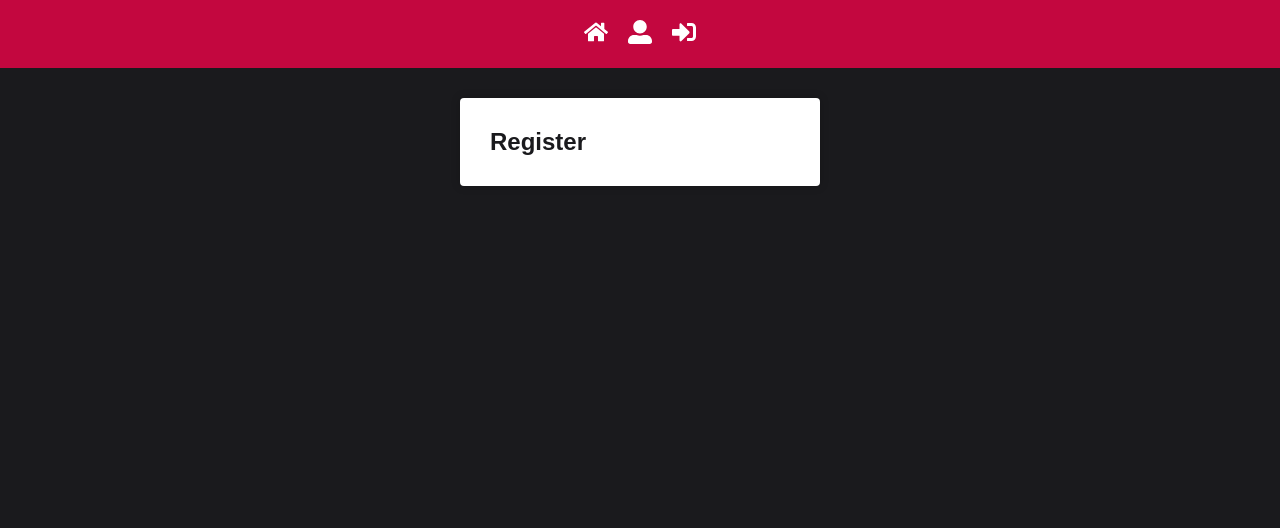
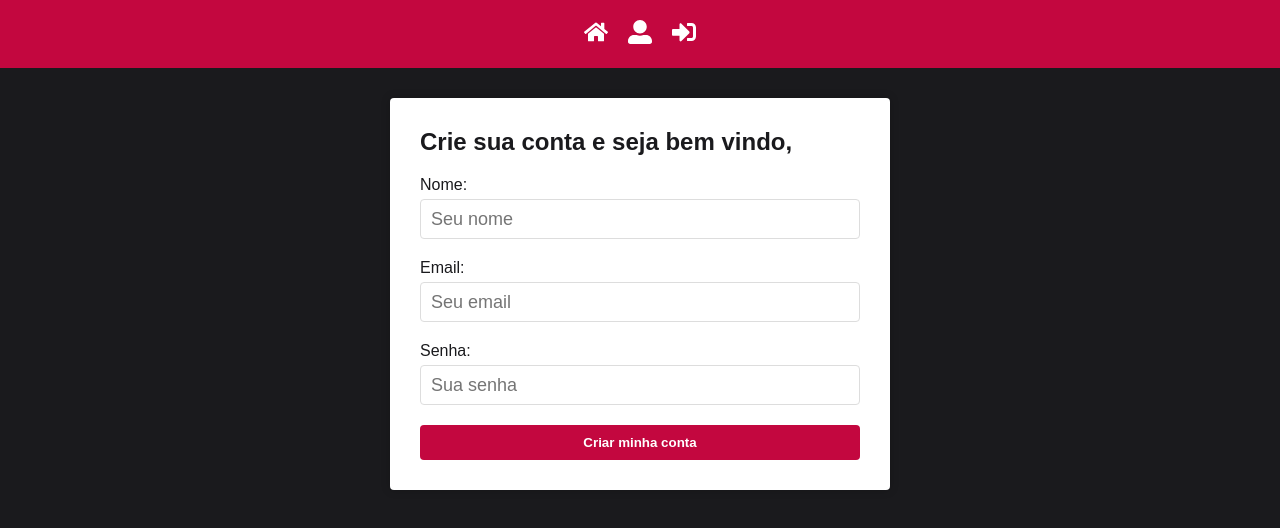
Before and after one commit to mitestainer7/consumindo-api-escola, a React (Create React App) app: page /register in a window 1280 px wide. Shown: the top 528 px of the page. Built offline with nearby package versions, Linux system fonts and the light colour scheme.

Commit message:
registro de usuário na aplicação
registro de usuário com validação no front-end foi criado com sucesso.

```diff
--- a/package.json
+++ b/package.json
@@ -9,6 +9,7 @@
     "@testing-library/user-event": "^13.5.0",
     "axios": "^1.6.2",
     "history": "^4.10.1",
+    "lodash": "^4.17.21",
     "prop-types": "^15.8.1",
     "react": "^18.2.0",
     "react-dom": "^18.2.0",
@@ -21,6 +22,7 @@
     "redux-persist": "^6.0.0",
     "redux-saga": "^1.2.3",
     "styled-components": "^6.1.1",
+    "validator": "^13.11.0",
     "web-vitals": "^2.1.4"
   },
   "scripts": {
--- a/src/config/colors.js
+++ b/src/config/colors.js
@@ -2,6 +2,6 @@ export const primaryColor = `#C3073F`;
 export const primaryDarkColor = `#1A1A1D`;
 
 export const successColor = `#0197F6`;
-export const errorColor = `#0197F6`;
-export const infoColor = `#F2AF29`;
+export const infoColor = `#0197F6`;
+export const errorColor = `#F2AF29`;
 export const warningColor = `#F2AF29`;
--- a/src/pages/Alunos/index.js
+++ b/src/pages/Alunos/index.js
@@ -1,11 +1,52 @@
-import React from 'react';
+import React, { useEffect, useState } from 'react';
+import { Link } from 'react-router-dom';
+import { get } from 'lodash';
+import { FaUserCircle, FaEdit, FaWindowClose } from 'react-icons/fa';
 
 import { Container } from '../../styles/GlobalStyles';
+import { AlunoContainer, ProfilePicture } from './styled';
+import axios from '../../services/axios';
 
 export default function Alunos() {
+  const [alunos, setAlunos] = useState([]);
+
+  useEffect(() => {
+    async function getData() {
+      const response = await axios.get('/alunos');
+      setAlunos(response.data);
+    }
+
+    getData();
+  }, []);
+
   return (
     <Container>
       <h1>Alunos</h1>
+
+      <AlunoContainer>
+        {alunos.map((aluno) => (
+          <div key={String(aluno.id)}>
+            <ProfilePicture>
+              {get(aluno, 'Fotos[0].url', false) ? (
+                <img crossOrigin="" src={aluno.Fotos[0].url} alt="" />
+              ) : (
+                <FaUserCircle size={36} />
+              )}
+            </ProfilePicture>
+
+            <span>{aluno.nome}</span>
+            <span>{aluno.email}</span>
+
+            <Link to={`/aluno/${aluno.id}/edit`}>
+              <FaEdit size={16} />
+            </Link>
+
+            <Link to={`/aluno/${aluno.id}/delete`}>
+              <FaWindowClose size={16} />
+            </Link>
+          </div>
+        ))}
+      </AlunoContainer>
     </Container>
   );
 }
--- a/src/pages/Alunos/styled.js
+++ b/src/pages/Alunos/styled.js
@@ -1,3 +1,30 @@
 import styled from 'styled-components';
 
-export const Paragrafo = styled.p``;
+export const AlunoContainer = styled.div`
+  margin-top: 25px;
+
+  div {
+    display: flex;
+    align-items: center;
+    padding: 5px 0;
+  }
+
+  span {
+    padding: 0px 10px;
+  }
+  span + span {
+    padding: 0 15px;
+  }
+
+  div + div {
+    border-top: 1px solid #ccc;
+  }
+`;
+
+export const ProfilePicture = styled.div`
+  img {
+    width: 36px;
+    height: 36px;
+    border-radius: 50%;
+  }
+`;
--- a/src/pages/Register/index.js
+++ b/src/pages/Register/index.js
@@ -1,11 +1,94 @@
-import React from 'react';
+import React, { useState } from 'react';
+import { toast } from 'react-toastify';
+import { isEmail } from 'validator';
+import { get } from 'lodash';
 
 import { Container } from '../../styles/GlobalStyles';
+import { Form } from './styled';
+import axios from '../../services/axios';
+import history from '../../services/history';
 
 export default function Register() {
+  const [nome, setNome] = useState('');
+  const [email, setEmail] = useState('');
+  const [password, setPassword] = useState('');
+
+  async function handleSubmit(e) {
+    e.preventDefault();
+    let formErrors = false;
+
+    if (nome.length < 3 || nome.length > 255) {
+      formErrors = true;
+      toast.error('Nome deve ter entre 3 e 255 caracteres.');
+    }
+
+    if (!isEmail(email)) {
+      formErrors = true;
+      toast.error('Email inválido.');
+    }
+
+    if (password.length < 6 || password.length > 50) {
+      formErrors = true;
+      toast.error('Senha deve ter entre 6 e 50 caracteres.');
+    }
+
+    if (formErrors) return;
+
+    try {
+      await axios.post('/users/', {
+        nome,
+        password,
+        email,
+      });
+      toast.success('Você efetuou seu cadastro com sucesso!');
+      history.push('/login');
+    } catch (erro) {
+      const errors = get(erro, 'response.data.errors', []);
+      errors.map((error) => toast.error(error));
+    }
+  }
+
   return (
     <Container>
-      <h1>Register</h1>
+      <h1>Crie sua conta e seja bem vindo,</h1>
+      <h1>{nome}</h1>
+
+      <Form onSubmit={(e) => handleSubmit(e)}>
+        <label htmlFor="nome">
+          Nome:
+          <input
+            type="text"
+            id="nome"
+            value={nome}
+            onChange={(e) => setNome(e.target.value)}
+            placeholder="Seu nome"
+          />
+        </label>
+
+        <label htmlFor="email">
+          Email:
+          <input
+            type="email"
+            id="email"
+            value={email}
+            onChange={(e) => setEmail(e.target.value)}
+            placeholder="Seu email"
+          />
+        </label>
+
+        <label htmlFor="password">
+          Senha:
+          <input
+            type="password"
+            id="password"
+            value={password}
+            onChange={(e) => setPassword(e.target.value)}
+            placeholder="Sua senha"
+          />
+        </label>
+
+        <button type="submit">Criar minha conta</button>
+      </Form>
     </Container>
   );
 }
--- a/src/pages/Register/styled.js
+++ b/src/pages/Register/styled.js
@@ -1,3 +1,27 @@
 import styled from 'styled-components';
+import * as colors from '../../config/colors';
 
-export const Paragrafo = styled.p``;
+export const Form = styled.form`
+  display: flex;
+  flex-direction: column;
+  margin-top: 20px;
+
+  label {
+    display: flex;
+    flex-direction: column;
+    margin-bottom: 20px;
+  }
+
+  input {
+    height: 40px;
+    font-size: 18px;
+    border: 1px solid #ddd;
+    padding: 5px 10px;
+    border-radius: 4px;
+    margin-top: 5px;
+
+    &:focus {
+      border: 1px solid ${colors.primaryColor};
+    }
+  }
+`;
--- a/src/styles/GlobalStyles.js
+++ b/src/styles/GlobalStyles.js
@@ -28,6 +28,11 @@ export default createGlobalStyle`
     padding: 10px 20px;
     border-radius: 4px;
     font-weight: 700;
+    transition: all 400ms;
+
+    &:hover {
+      filter: brightness(70%);
+    }
   }
 
   a {
@@ -40,16 +45,18 @@ export default createGlobalStyle`
   }
 
   body .Toastify .Toastify__toast-container .Toastify__toast--success {
-    background: ${colors.successColor}
+    background: ${colors.successColor};
+    color: #fff;
   }
 
   body .Toastify .Toastify__toast-container .Toastify__toast--error {
-    background: ${colors.errorColor}
+    background: ${colors.errorColor};
+    color: #fff;
   }
 `;
 
 export const Container = styled.section`
-  max-width: 360px;
+  max-width: 500px;
   background: #fff;
   margin: 30px auto;
   padding: 30px;
```
Also changed, not shown: 1 other file (tests, documents, lock files or other folders).
